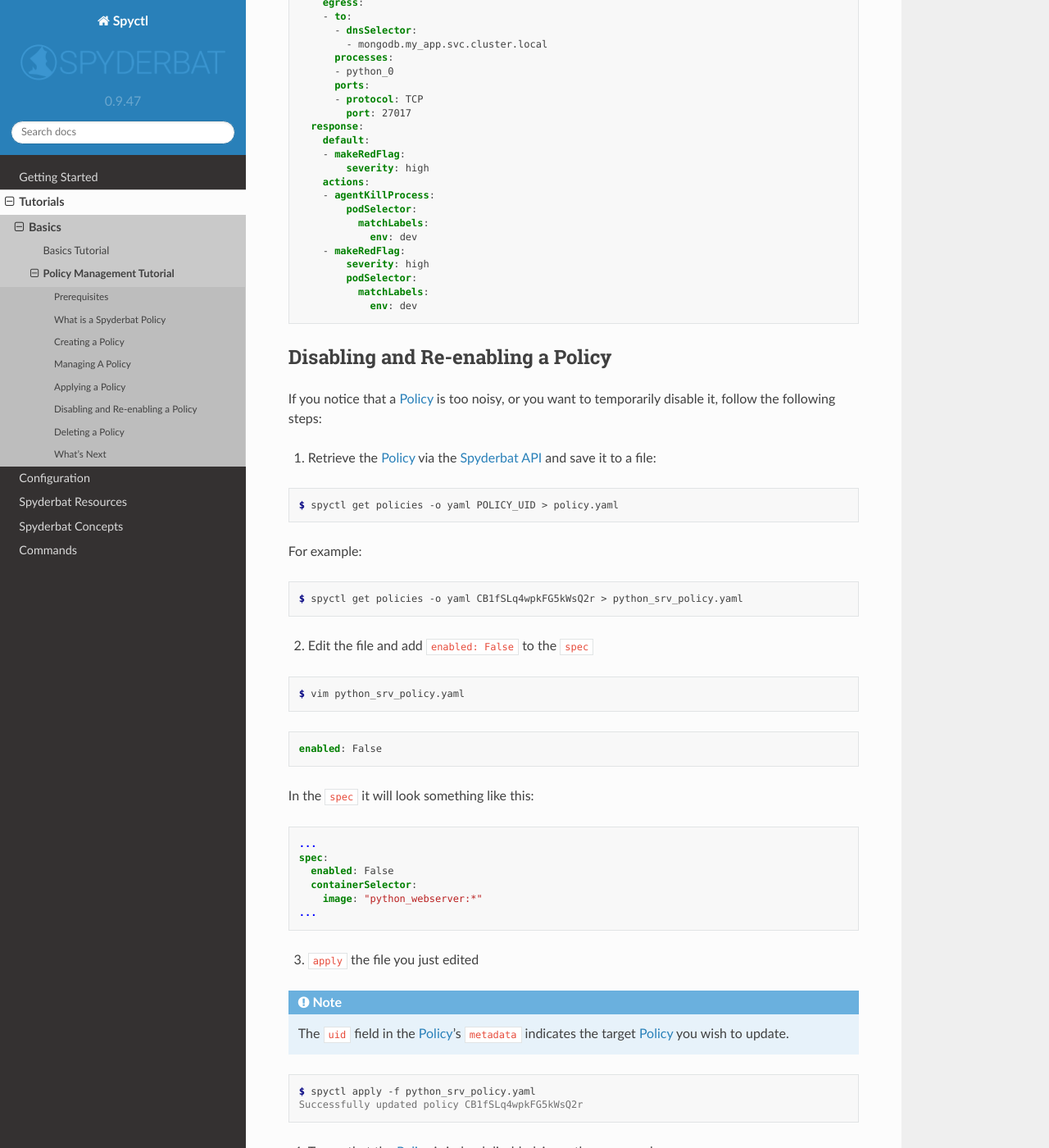
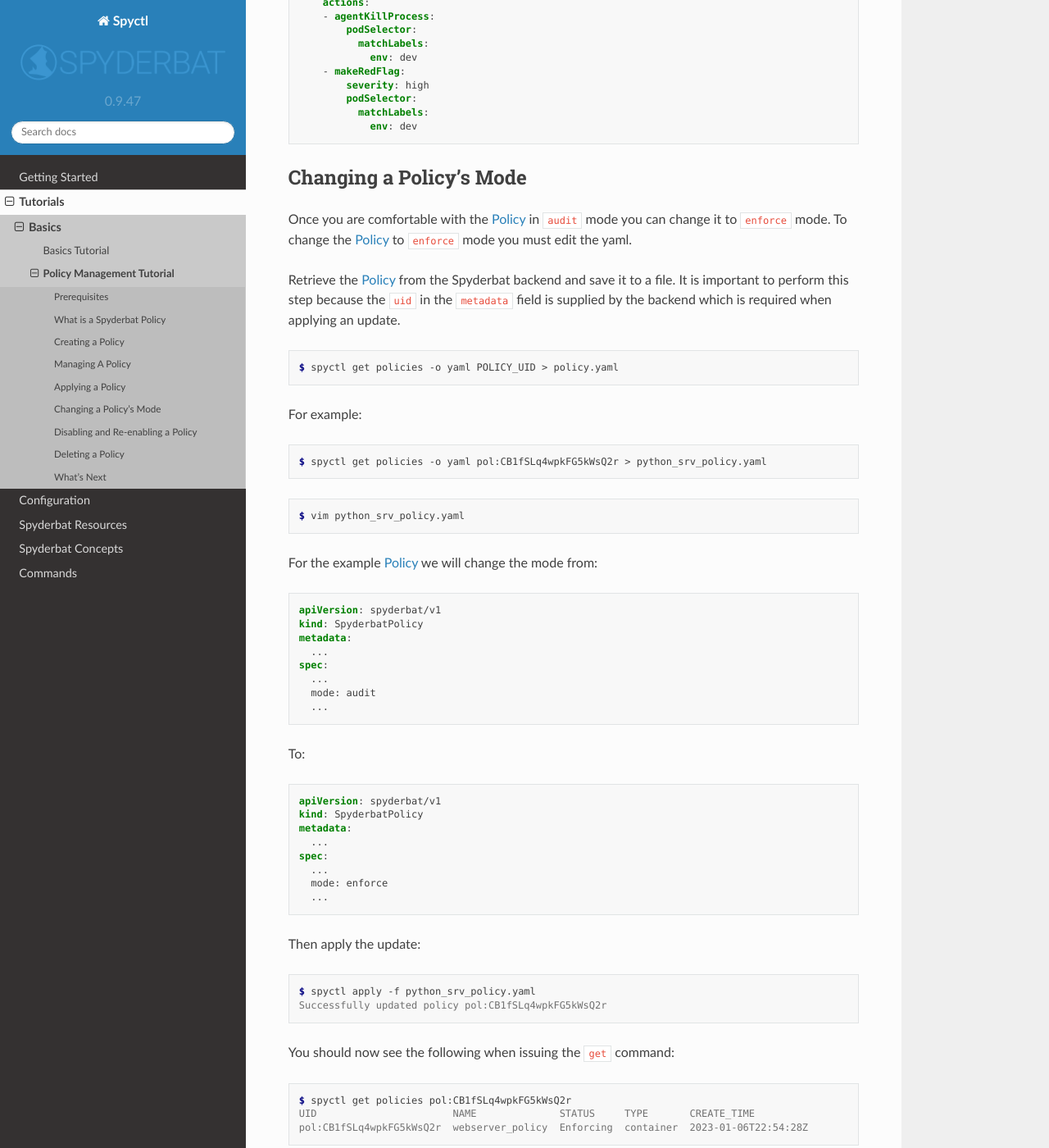
Before and after one commit to spyderbat/spyctl, a Sphinx documentation site: the page built from docs/tutorials/policy_management.rst, in a window 1280 px wide and 1400 px high, scrolled down 6881 px. Shown: the whole window at 82% size. Built offline with Sphinx 7.4.7 and the Read the Docs theme 2.0.0, drawn with Linux system fonts in a browser that asks for light colours; some of the changed text lies outside the part shown.

Commit message:
Updated docs with policy modes

```diff
--- a/docs/tutorials/policy_management.rst
+++ b/docs/tutorials/policy_management.rst
@@ -38,60 +38,42 @@ To do so, issue the following command:
 
 .. code-block:: console
 
-    $ spyctl create policy --from-file FILENAME > policy.yaml
+    $ spyctl create policy --from-file FILENAME --name NAME_FOR_POLICY --mode MODE > policy.yaml
 
 For example:
 
 .. code-block:: console
 
-    $ spyctl create policy --from-file python_srv_merged_baseline.yaml > python_srv_policy.yaml
+    $ spyctl create policy --from-file python_srv_merged_baseline.yaml --name webserver_policy --mode audit > python_srv_policy.yaml
 
 .. note::
     Running this command does not make any changes to your Spyderbat Environment. It is not until
     you have |applied| a |policy|, that enforcement takes effect.
 
 The |policy| file we just created ``python_srv_policy.yaml`` now has a new ``kind`` "SpyderbatPolicy"
-and a ``response`` field in its ``spec``:
+and both a ``mode`` and a ``response`` field in its ``spec``:
 
 .. code-block:: yaml
 
+  spec:
+    ...
+    mode: audit
+    ...
     response:
       default:
       - makeRedFlag:
           severity: high
       actions: []
 
-If necessary, update the name in the |policy|'s metadata field.
-
-.. code-block:: console
-
-    $ vim python_srv_policy.yaml
-
-For the example |policy| we will change the name from:
-
-.. code-block:: yaml
-
-    apiVersion: spyderbat/v1
-    kind: SpyderbatPolicy
-    metadata:
-      name: webserver_baseline
-    ...
-
-To:
-
-.. code-block:: yaml
-
-    apiVersion: spyderbat/v1
-    kind: SpyderbatPolicy
-    metadata:
-      name: webserver_policy
-    ...
+.. note::
+    |policies| are created in ``audit`` mode by default. If you apply a |policy| in ``audit`` mode it will not take response actions,
+    but will log the activity it would have taken. You can use the command ``spyctl logs policy POLICY_UID`` to monitor those log.
 
 Adding Response Actions
 ------------------------------
 
 When a new |policy| is created it will have a ``default`` |actions| list, and an empty list of ``actions``.
-The ``default`` |actions| are taken when a policy is violated and no |actions| in the ``actions`` list are taken.
+The ``default`` |actions| are taken when a policy is violated and no |actions| of the same type in the ``actions`` list are taken.
 
 .. code-block:: yaml
 
@@ -302,14 +284,14 @@ issue the command:
 .. code-block:: console
 
     $ spyctl get policies
-    UID                   NAME              STATUS     TYPE       CREATE_TIME
-    CB1fSLq4wpkFG5kWsQ2r  webserver_policy  Enforcing  container  2023-01-06T22:54:28Z
+    UID                       NAME              STATUS     TYPE       CREATE_TIME
+    pol:CB1fSLq4wpkFG5kWsQ2r  webserver_policy  Auditing   container  2023-01-06T22:54:28Z
 
 To view the |policy| you just applied, issue the command:
 
 .. code-block:: console
 
-    $ spyctl get policies -o yaml CB1fSLq4wpkFG5kWsQ2r
+    $ spyctl get policies -o yaml pol:CB1fSLq4wpkFG5kWsQ2r
 
 
 The |policy| will look something like this:
@@ -321,12 +303,13 @@ The |policy| will look something like this:
     metadata:
       name: webserver_policy
       type: container
-      uid: CB1fSLq4wpkFG5kWsQ2r
+      uid: pol:CB1fSLq4wpkFG5kWsQ2r
       creationTimestamp: 1673477668
       latestTimestamp: 1670001133
     spec:
       containerSelector:
         image: "python_webserver:*"
+      mode: audit
       processPolicy:
       - name: sh
         exe:
@@ -373,6 +356,71 @@ The |policy| will look something like this:
               matchLabels:
                 env: dev
 
+
+Changing a Policy's Mode
+========================
+
+Once you are comfortable with the |policy| in ``audit`` mode you can change it to ``enforce`` mode.
+To change the |policy| to ``enforce`` mode you must edit the yaml.
+
+Retrieve the |policy| from the Spyderbat backend and save it to a file. It is important to perform this
+step because the ``uid`` in the ``metadata`` field is supplied by the backend which is required when applying an update.
+
+.. code-block:: console
+
+    $ spyctl get policies -o yaml POLICY_UID > policy.yaml
+
+For example:
+
+.. code-block:: console
+
+    $ spyctl get policies -o yaml pol:CB1fSLq4wpkFG5kWsQ2r > python_srv_policy.yaml
+
+.. code-block:: console
+
+    $ vim python_srv_policy.yaml
+
+For the example |policy| we will change the mode from:
+
+.. code-block:: yaml
+
+    apiVersion: spyderbat/v1
+    kind: SpyderbatPolicy
+    metadata:
+      ...
+    spec:
+      ...
+      mode: audit
+      ...
+
+To:
+
+.. code-block:: yaml
+
+    apiVersion: spyderbat/v1
+    kind: SpyderbatPolicy
+    metadata:
+      ...
+    spec:
+      ...
+      mode: enforce
+      ...
+
+Then apply the update:
+
+.. code-block:: console
+
+    $ spyctl apply -f python_srv_policy.yaml
+    Successfully updated policy pol:CB1fSLq4wpkFG5kWsQ2r
+
+You should now see the following when issuing the ``get`` command:
+
+.. code-block:: console
+
+    $ spyctl get policies pol:CB1fSLq4wpkFG5kWsQ2r
+    UID                       NAME              STATUS     TYPE       CREATE_TIME
+    pol:CB1fSLq4wpkFG5kWsQ2r  webserver_policy  Enforcing  container  2023-01-06T22:54:28Z
+
 Disabling and Re-enabling a Policy
 ==================================
 
@@ -389,7 +437,7 @@ For example:
 
 .. code-block:: console
 
-    $ spyctl get policies -o yaml CB1fSLq4wpkFG5kWsQ2r > python_srv_policy.yaml
+    $ spyctl get policies -o yaml pol:CB1fSLq4wpkFG5kWsQ2r > python_srv_policy.yaml
 
 2. Edit the file and add ``enabled: False`` to the ``spec``
 
@@ -421,15 +469,15 @@ In the ``spec`` it will look something like this:
 .. code-block:: console
 
     $ spyctl apply -f python_srv_policy.yaml
-    Successfully updated policy CB1fSLq4wpkFG5kWsQ2r
+    Successfully updated policy pol:CB1fSLq4wpkFG5kWsQ2r
 
 4. To see that the |policy| is indeed disabled, issue the command:
 
 .. code-block:: console
 
-    $ spyctl get policies CB1fSLq4wpkFG5kWsQ2r
-    UID                   NAME              STATUS    TYPE       CREATE_TIME
-    CB1fSLq4wpkFG5kWsQ2r  webserver_policy  Disabled  container  2023-01-06T22:54:28Z
+    $ spyctl get policies pol:CB1fSLq4wpkFG5kWsQ2r
+    UID                       NAME              STATUS    TYPE       CREATE_TIME
+    pol:CB1fSLq4wpkFG5kWsQ2r  webserver_policy  Disabled  container  2023-01-06T22:54:28Z
 
 To re-enable a |policy| you just can simply remove the ``enabled`` field in the ``spec`` or change
 *False* to *True* and then ``apply`` the |policy| file again.
@@ -438,9 +486,9 @@ To see that the action was successful, issue the ``get`` command again:
 
 .. code-block:: console
 
-    $ spyctl get policies CB1fSLq4wpkFG5kWsQ2r
-    UID                   NAME              STATUS      TYPE       CREATE_TIME
-    CB1fSLq4wpkFG5kWsQ2r  webserver_policy  Enforcing   container  2023-01-06T22:54:28Z
+    $ spyctl get policies pol:CB1fSLq4wpkFG5kWsQ2r
+    UID                       NAME              STATUS      TYPE       CREATE_TIME
+    pol:CB1fSLq4wpkFG5kWsQ2r  webserver_policy  Enforcing   container  2023-01-06T22:54:28Z
 
 Deleting a Policy
 =================
@@ -456,8 +504,8 @@ For example:
 
 .. code-block:: console
 
-    $ spyctl delete policy CB1fSLq4wpkFG5kWsQ2r
-    Successfully deleted policy CB1fSLq4wpkFG5kWsQ2r
+    $ spyctl delete policy pol:CB1fSLq4wpkFG5kWsQ2r
+    Successfully deleted policy pol:CB1fSLq4wpkFG5kWsQ2r
 
 What's Next
 ===========
```
Also changed, not shown: other parts of docs/tutorials/policy_management.rst (+1 -1 lines).
